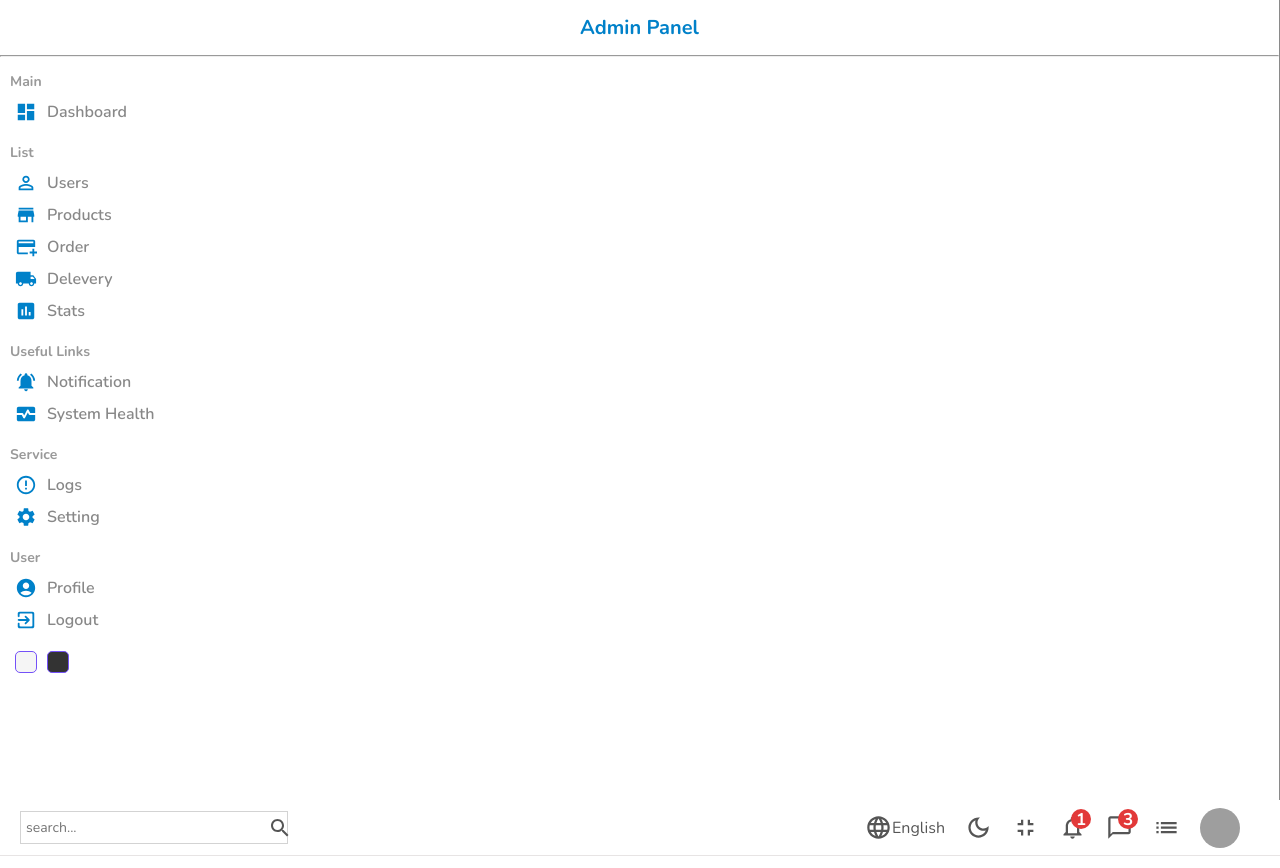
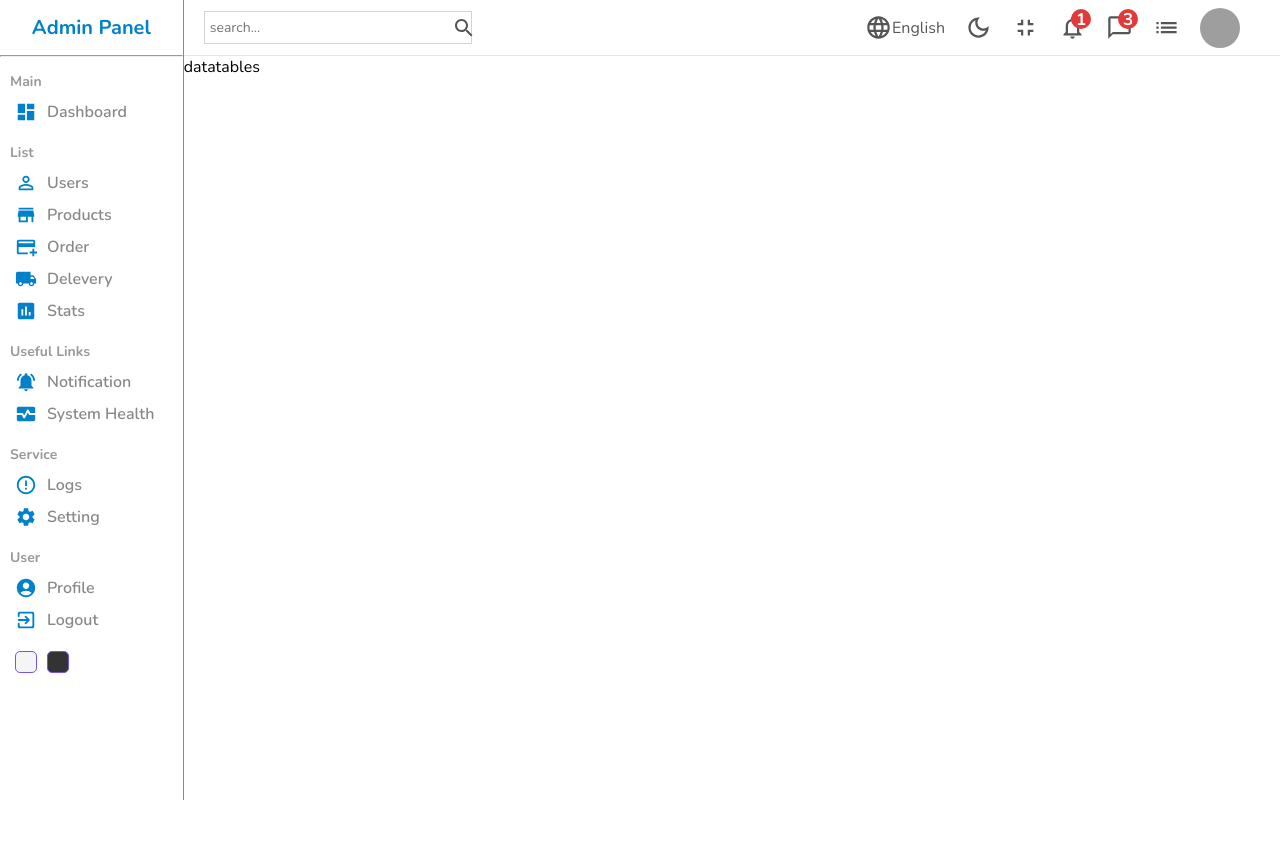
Before and after one commit to prashant2071/AdminPanel, a React (Create React App) app: page /users in a window 1280 px wide. After the commit the page ends 800 px from the top, so only its background shows below. Built offline with nearby package versions, Linux system fonts and the light colour scheme; grey boxes are pictures that could not be loaded.

Commit message:
list scss added

```diff
--- a/src/pages/list/List.jsx
+++ b/src/pages/list/List.jsx
@@ -1,16 +1,16 @@
 import './list.scss'
 import Sidebar from '../../components/sidebar/Sidebar'
-import Navbar from '../../components/navbar/Navbar'
-
+import Navbar from '../../components/navbar/Navbar';
 function List() {
   return (
     <div className='list'>
       <Sidebar/>
       <div className="listContainer">
-        <Navbar/>
+      <Navbar/>
+      datatables
       </div>
     </div>
   )
 }
 
-export default List
+export default List;
--- a/src/pages/list/list.scss
+++ b/src/pages/list/list.scss
@@ -0,0 +1,7 @@
+.list{
+    display: flex;
+    width: 100%;
+    .listContainer{
+        flex: 6;
+    }
+}
```
